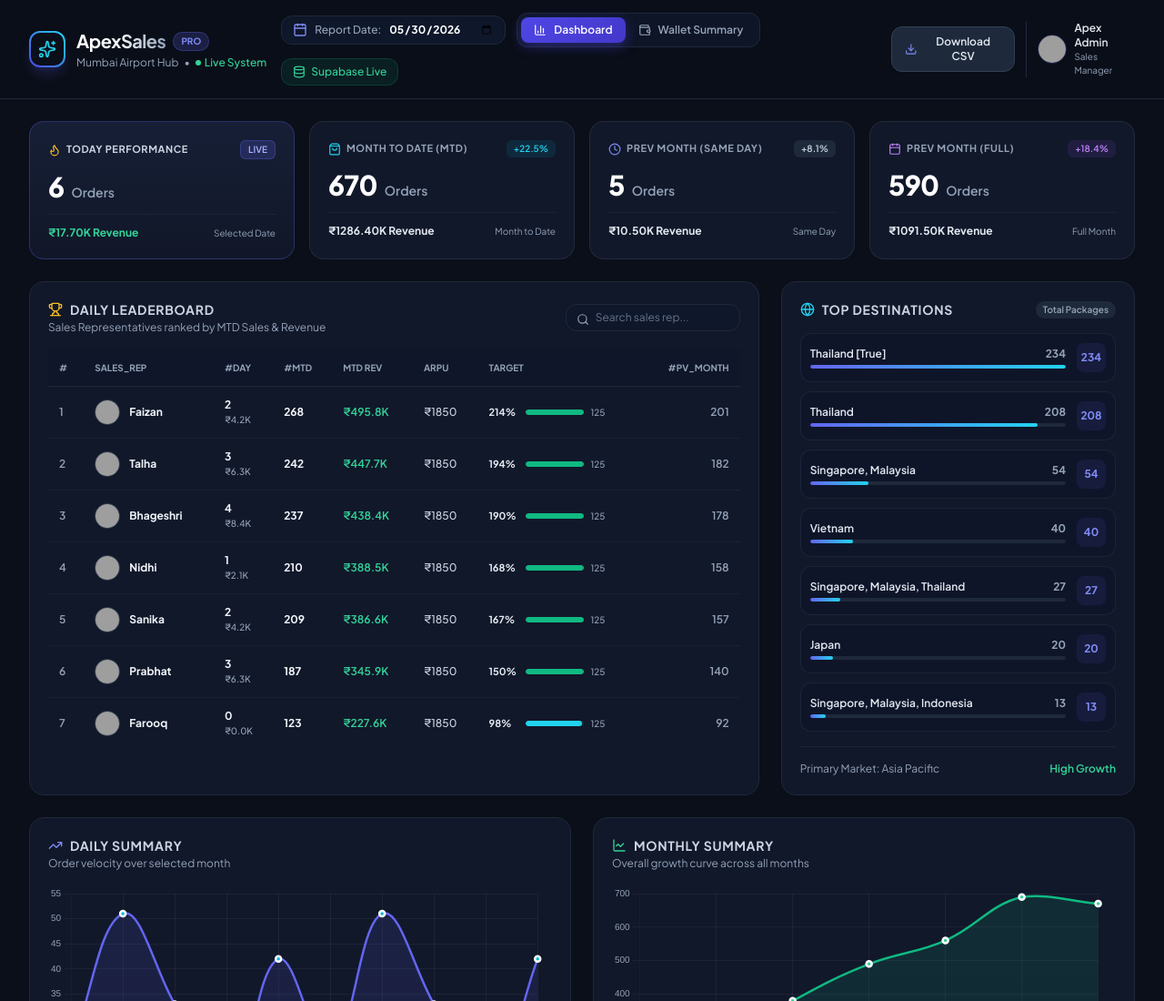
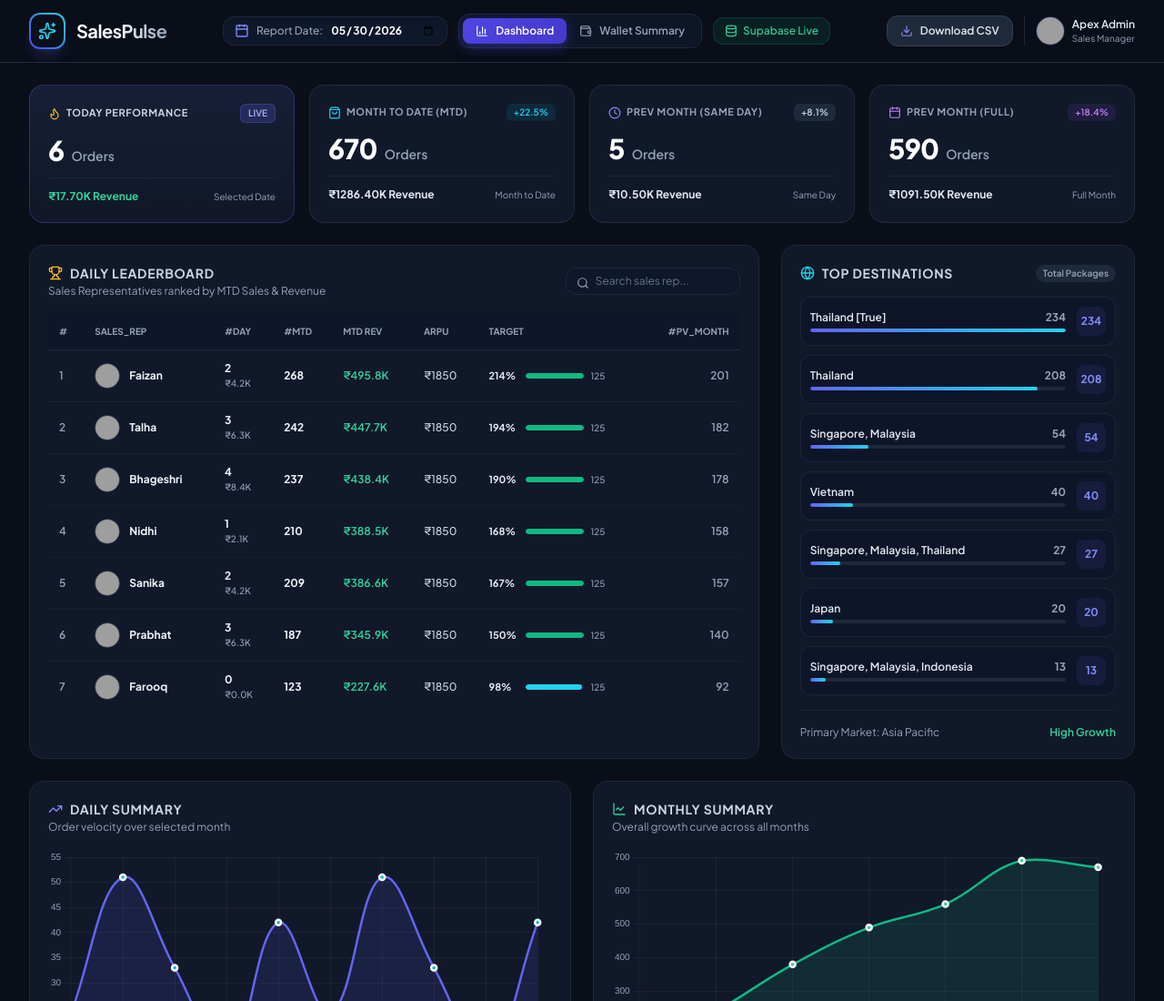
Before and after one commit to sanjhi-gupta13/Sales-Dashboard, a plain HTML site: page index.html in a window 1280 px wide. Shown: the top 1100 px of the page at 91% size. Drawn offline with nearby package versions, Linux system fonts and the light colour scheme; no server answers; grey boxes are pictures that could not be loaded.

Commit message:
Update top-left branding to SalesPulse

```diff
--- a/app.js
+++ b/app.js
@@ -491,7 +491,7 @@ function downloadCSV() {
   const encodedUri = encodeURI(csvContent);
   const link = document.createElement("a");
   link.setAttribute("href", encodedUri);
-  link.setAttribute("download", `ApexSales_Report_${selectedReportDate}.csv`);
+  link.setAttribute("download", `SalesPulse_Report_${selectedReportDate}.csv`);
   document.body.appendChild(link);
   link.click();
   document.body.removeChild(link);
--- a/index.html
+++ b/index.html
@@ -3,7 +3,7 @@
 <head>
   <meta charset="UTF-8" />
   <meta name="viewport" content="width=device-width, initial-scale=1.0" />
-  <title>ApexSales Analytics | Sales & Performance Dashboard</title>
+  <title>SalesPulse Analytics | Sales & Performance Dashboard</title>
   <meta name="description" content="SkillCred Sales Dashboard with Supabase RPC get_sales_dashboard integration, Leaderboards, Top Destinations, and Wallet Summary." />
 
   <!-- Google Fonts -->
@@ -52,31 +52,16 @@
   <header class="sticky top-0 z-50 bg-[#0b0f19]/90 backdrop-blur-md border-b border-slate-800 px-4 lg:px-8 py-3.5">
     <div class="max-w-7xl mx-auto flex flex-col md:flex-row md:items-center justify-between gap-4">
 
-      <!-- Brand & Hub Name -->
+      <!-- Brand Name -->
       <div class="flex items-center space-x-3 shrink-0">
         <div class="w-10 h-10 rounded-xl bg-gradient-to-tr from-indigo-600 to-cyan-400 p-0.5 shadow-lg shadow-indigo-500/20 flex items-center justify-center">
           <div class="w-full h-full bg-[#0b0f19] rounded-[10px] flex items-center justify-center">
             <i data-lucide="sparkles" class="w-5 h-5 text-cyan-400"></i>
           </div>
         </div>
-        <div>
-          <div class="flex items-center space-x-2">
-            <h1 class="text-xl font-bold tracking-tight bg-gradient-to-r from-white via-slate-100 to-slate-400 bg-clip-text text-transparent">
-              ApexSales
-            </h1>
-            <span class="text-[10px] px-2 py-0.5 rounded-full font-bold bg-indigo-500/20 text-indigo-400 border border-indigo-500/30">
-              PRO
-            </span>
-          </div>
-          <p class="text-xs text-slate-400 flex items-center gap-1.5 mt-0.5">
-            <span>Mumbai Airport Hub</span>
-            <span>•</span>
-            <span class="flex items-center text-emerald-400 font-medium">
-              <span class="w-1.5 h-1.5 rounded-full bg-emerald-400 animate-ping mr-1"></span>
-              Live System
-            </span>
-          </p>
-        </div>
+        <h1 class="text-xl font-bold tracking-tight bg-gradient-to-r from-white via-slate-100 to-slate-400 bg-clip-text text-transparent">
+          SalesPulse
+        </h1>
       </div>
 
       <!-- Navigation & Date Selector -->
--- a/style.css
+++ b/style.css
@@ -1,4 +1,4 @@
-/* Custom styling for ApexSales Dashboard */
+/* Custom styling for SalesPulse Dashboard */
 
 .glass-card {
   background: rgba(19, 27, 46, 0.85);
```
Also changed, not shown: 1 other file.
